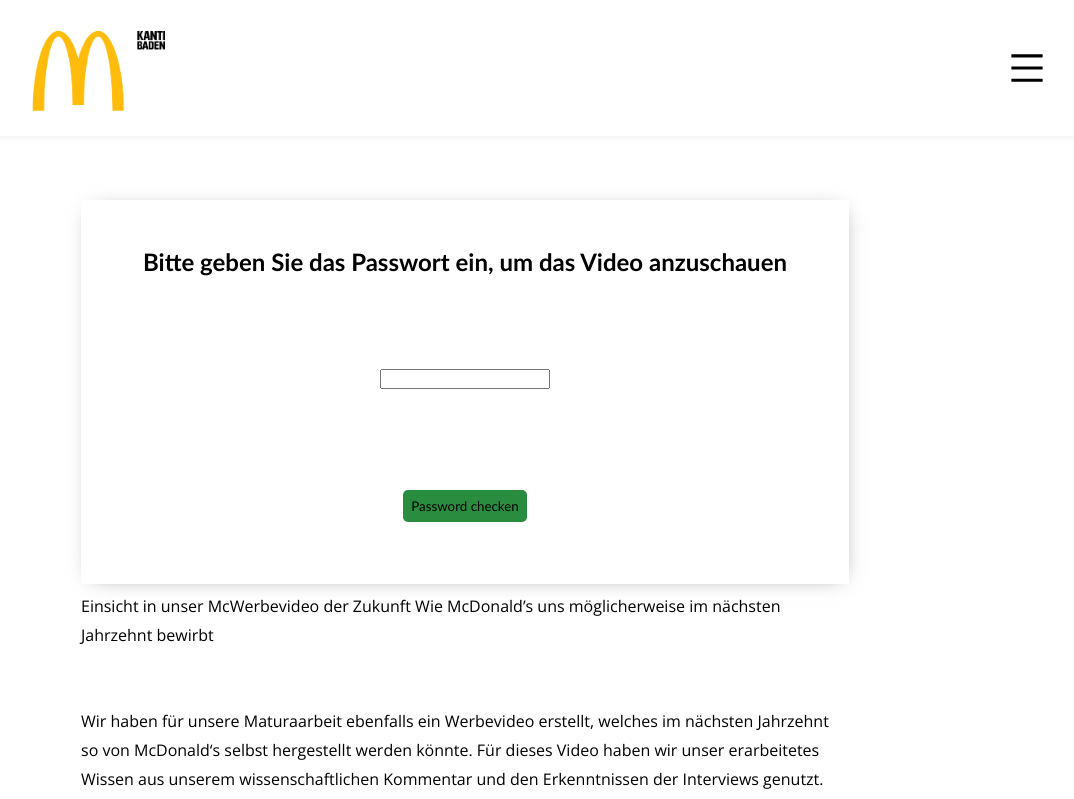
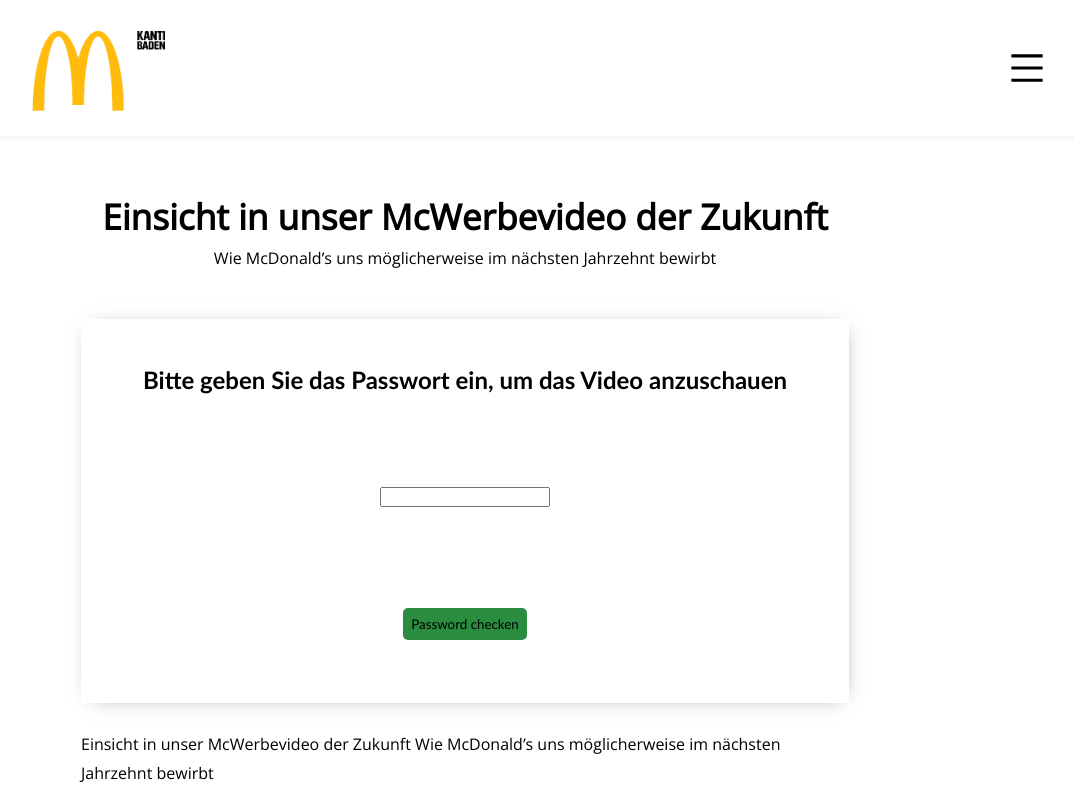
Before and after one commit to MaturaMcDonalds/MaturaArbeit, a React (Create React App) app: page /MaturaArbeit/McZukunft/Werbevideo in a window 1280 px wide. Shown: the top 799 px of the page, without its empty margins (175-1249 px from the left). Built offline with nearby package versions, Linux system fonts and the light colour scheme.

Commit message:
werbevideo change

```diff
--- a/src/pages/articles/mczukunft/Werbevideo.jsx
+++ b/src/pages/articles/mczukunft/Werbevideo.jsx
@@ -45,6 +45,10 @@
     }
     return (
         <article className="article">
+            <h1 className="title">Einsicht in unser McWerbevideo der Zukunft</h1>
+            <p className="subtitle">Wie McDonald’s uns möglicherweise im nächsten Jahrzehnt bewirbt </p>
+            <br />
+            <br />
             {allowed == false?<div id="video">
                 <h1>Bitte geben Sie das Passwort ein, um das Video anzuschauen</h1>
                 <input type="text" value={input} onChange={changeInput} />
@@ -52,6 +56,7 @@
                 </div>:
                 <iframe id="video" src={"https://www.youtube.com/embed/MX-KPMjX4U4?start="+second} title="YouTube video player" frameborder="0" allow="accelerometer; autoplay; clipboard-write; encrypted-media; gyroscope; picture-in-picture" allowfullscreen></iframe>
            }
+           <br />
              <p>
             Einsicht in unser McWerbevideo der Zukunft
             Wie McDonald’s uns möglicherweise im nächsten Jahrzehnt bewirbt
```
